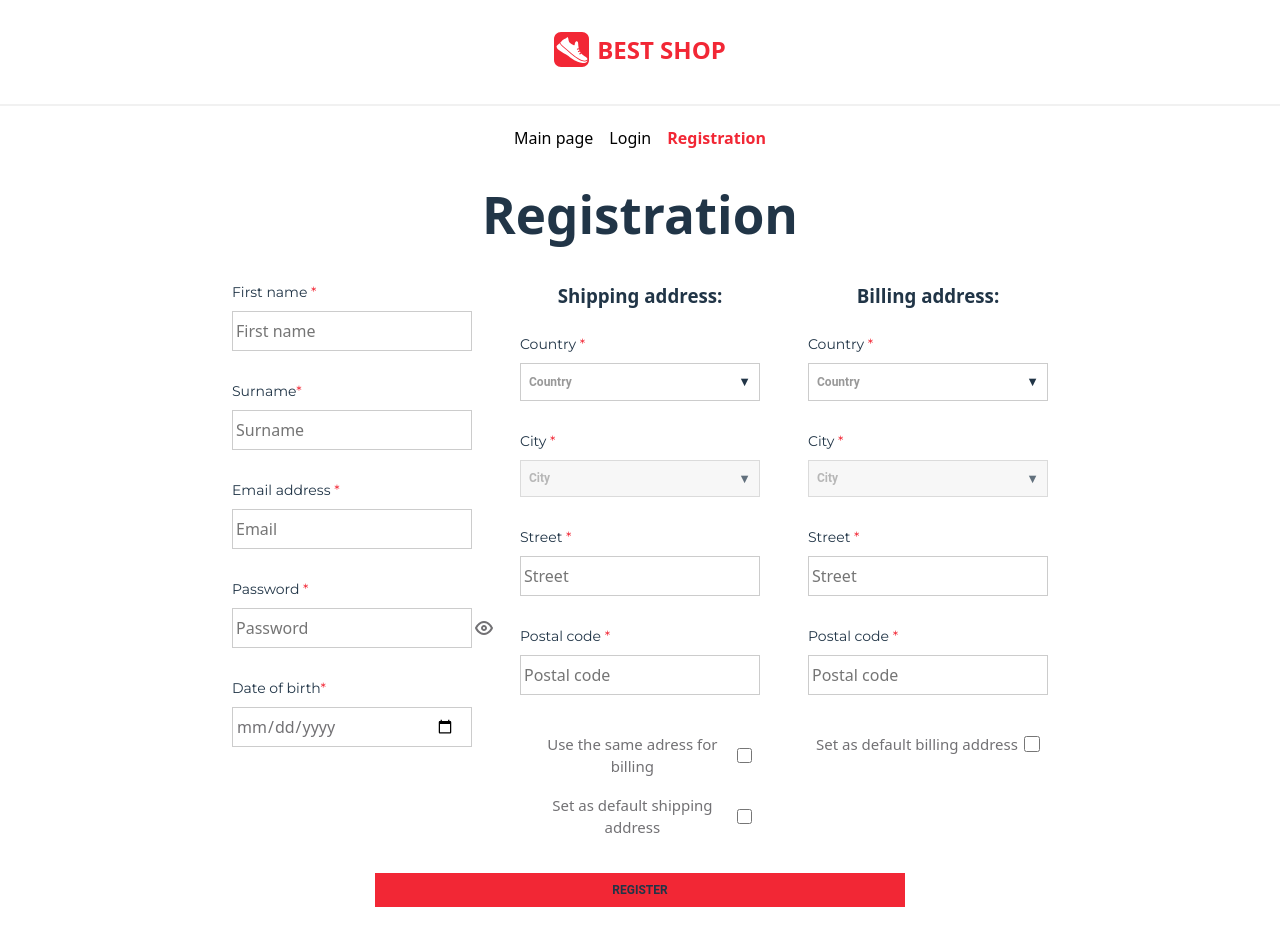
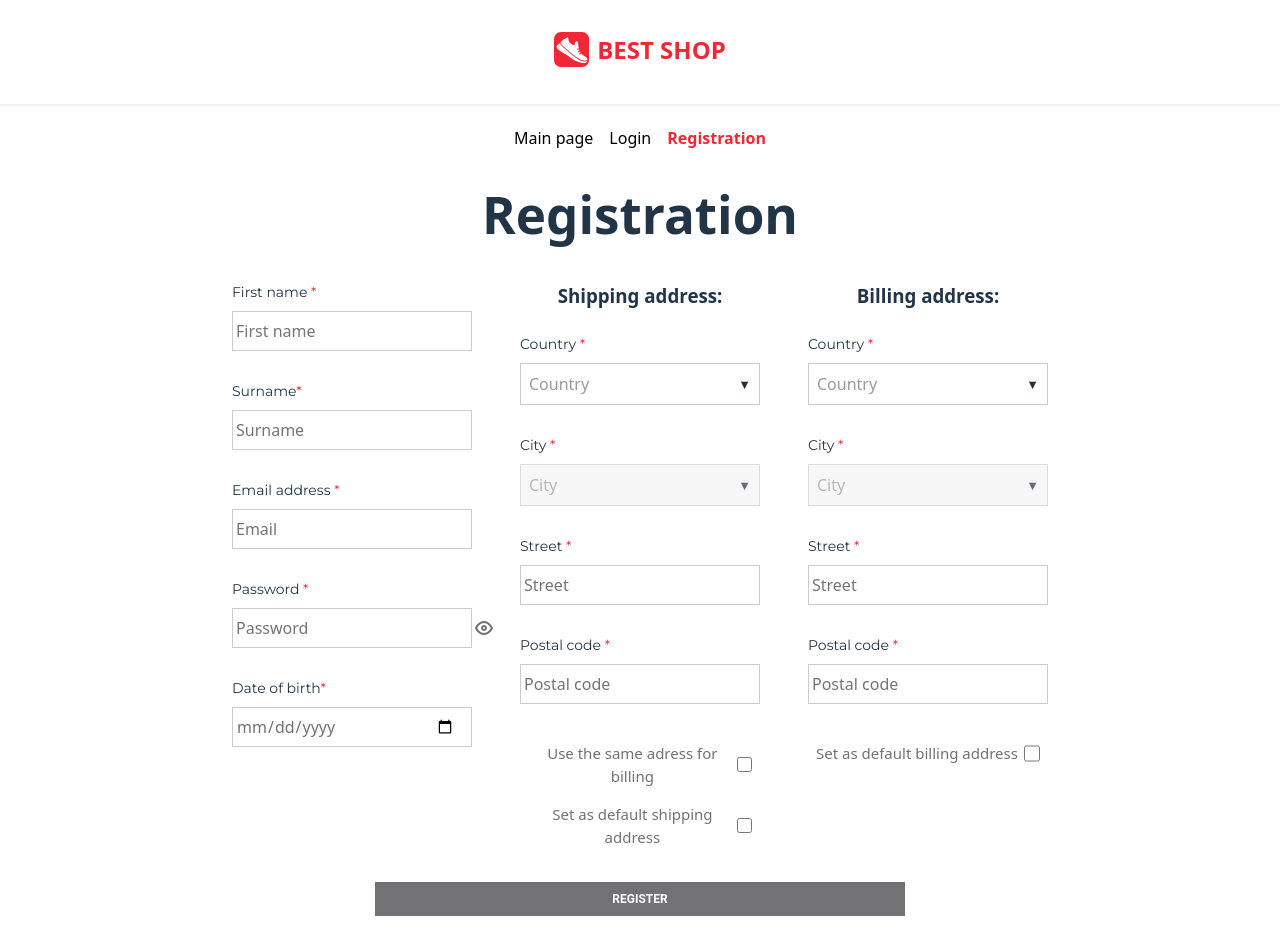
Before and after one commit to ustinix/eCommerce-Application, a Vue app: page /register in a window 1280 px wide. Built offline with nearby package versions, Linux system fonts and the light colour scheme; what @commercetools/platform-sdk, @commercetools/sdk-client-v2 would draw is missing.

Commit message:
refactor: register form, feat: email error

```diff
--- a/src/App.vue
+++ b/src/App.vue
@@ -1,6 +1,6 @@
 <script setup lang="ts">
 import { RouterView } from 'vue-router';
-import Header from './components/layout/Header.vue';
+import Header from './components/layout/header.vue';
 </script>
 
 <template>
--- a/src/components/layout/address-form.vue
+++ b/src/components/layout/address-form.vue
@@ -148,9 +148,6 @@ function toggleDropdown(): void {
   }
 
   .dropdown-select {
-    font-family: 'Roboto', sans-serif;
-    font-weight: 700;
-    font-size: 12px;
     padding: 0.5rem;
     border: 1px solid #ccc;
     background-color: white;
--- a/src/pages/registrationPage/registration-page.vue
+++ b/src/pages/registrationPage/registration-page.vue
@@ -144,7 +144,9 @@ async function registration(event: Event): Promise<void> {
     console.log('User created:', createdCustomer.value);
   } catch (error) {
     console.error('Registration failed:', error);
-    authStore.setError('Registration failed. Please try again.');
+    if (!authStore.errorAuth) {
+      authStore.setError('Registration failed. Please try again.');
+    }
   } finally {
     isSubmitting.value = false;
   }
@@ -233,7 +235,7 @@ async function registration(event: Event): Promise<void> {
       v-if="!createdCustomer"
       type="submit"
       @click="registration"
-      class="button"
+      class="button form_button"
       :disabled="isButtonDisabled()"
     >
       {{ isSubmitting ? 'Processing...' : 'REGISTER' }}
@@ -298,7 +300,9 @@ async function registration(event: Event): Promise<void> {
   }
 }
 
-button {
+.button {
+  background-color: v.$color-red;
+  color: #fff;
   display: block;
   width: 50%;
   margin: 10px 0;
--- a/src/services/register-service.ts
+++ b/src/services/register-service.ts
@@ -93,10 +93,9 @@ export const createCustomer = async (
   } catch (error: unknown) {
     console.error('Registration failed:', error);
     const defaultError = 'Server create customer error';
-    const emailError =
-      'This email already exists. Please use a different email or <a href="/login">log in</a>';
+    const emailError = 'This email already exists. Please use a different email or log in';
     const errorMessage = isCorrectError(error)
-      ? error.message.includes('already exists')
+      ? error.message.includes('There is already an existing customer with the provided email.')
         ? emailError
         : error.message
       : defaultError;
--- a/src/style.scss
+++ b/src/style.scss
@@ -80,5 +80,6 @@ button:hover {
 
   button {
     background-color: v.$color-red;
+    color: #fff;
   }
 }
```
